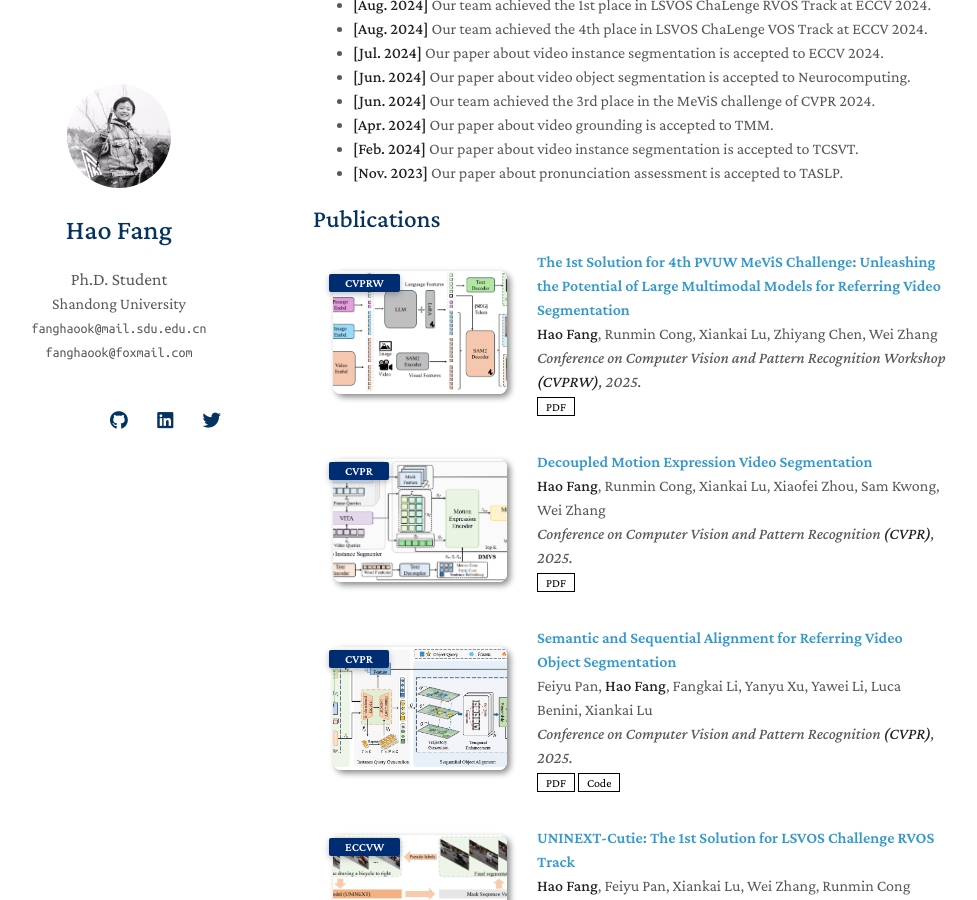
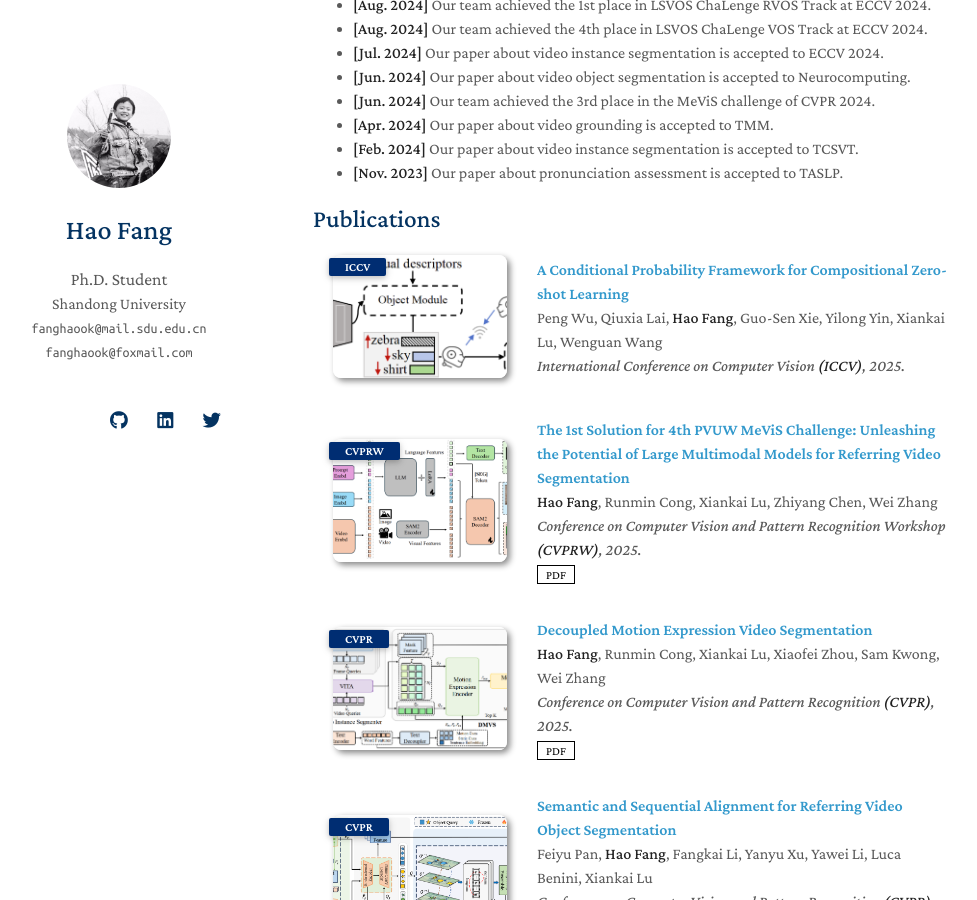
Before and after one commit to fanghaook/fanghaook.github.io, a Jekyll site: the page built from index.md, in a window 1280 px wide and 900 px high, scrolled down 481 px. Shown: the whole window, without its empty margins (157-1134 px from the left). Built offline with Jekyll 4.4.1, drawn with Linux system fonts in a browser that asks for light colours; nearby versions of some CDN libraries; a style sheet for code colours, icons or effects is not loaded; our own code applies the rules of GitHub Pages for plain Markdown files.

Commit message:
Update ICCV 2025

```diff
--- a/_data/publications.yml
+++ b/_data/publications.yml
@@ -1,4 +1,10 @@
 main:
+  - title: "A Conditional Probability Framework for Compositional Zero-shot Learning"
+    authors: Peng Wu, Qiuxia Lai, <strong>Hao Fang</strong>, Guo-Sen Xie, Yilong Yin, Xiankai Lu, Wenguan Wang
+    conference_short: ICCV
+    conference: International Conference on Computer Vision <strong>(ICCV)</strong>, 2025.
+    image: ./assets/img/CPF.png
+
   - title: "The 1st Solution for 4th PVUW MeViS Challenge: Unleashing the Potential of  Large Multimodal Models for Referring Video Segmentation"
     authors: <strong>Hao Fang</strong>, Runmin Cong, Xiankai Lu, Zhiyang Chen, Wei Zhang
     conference_short: CVPRW
```
